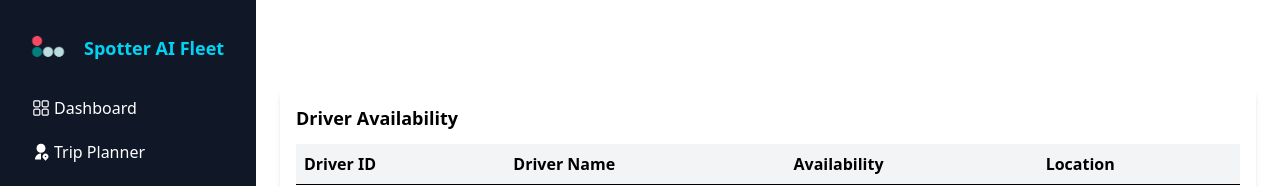
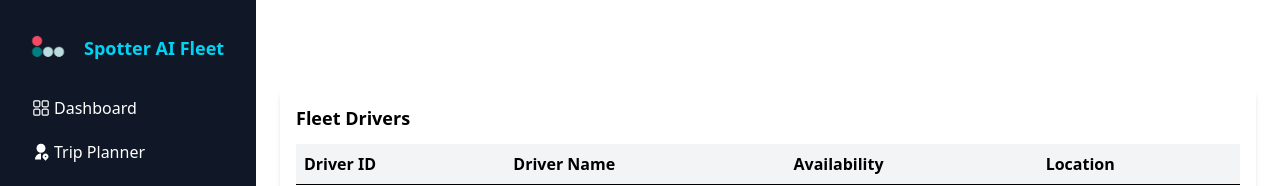
Before and after one commit to preston-56/eld_manager_spotter-ai, a React (Vite) app in the folder eld_frontend/eld-fleet/: page /driver-availability in a window 1280 px wide. Shown: the top 186 px of the page. Built offline with nearby package versions, Linux system fonts and the light colour scheme.

Commit message:
chore(ui): format title

```diff
--- a/eld_frontend/eld-fleet/src/components/DriverAvailability.tsx
+++ b/eld_frontend/eld-fleet/src/components/DriverAvailability.tsx
@@ -6,7 +6,7 @@
 
     return (
       <div className="bg-white p-4 rounded-lg shadow-md">
-        <h2 className="text-lg font-semibold mb-3">Driver Availability</h2>
+        <h2 className="text-lg font-semibold mb-3">Fleet Drivers</h2>
         <table className="w-full">
           <thead>
             <tr className="text-left bg-gray-100">
```
